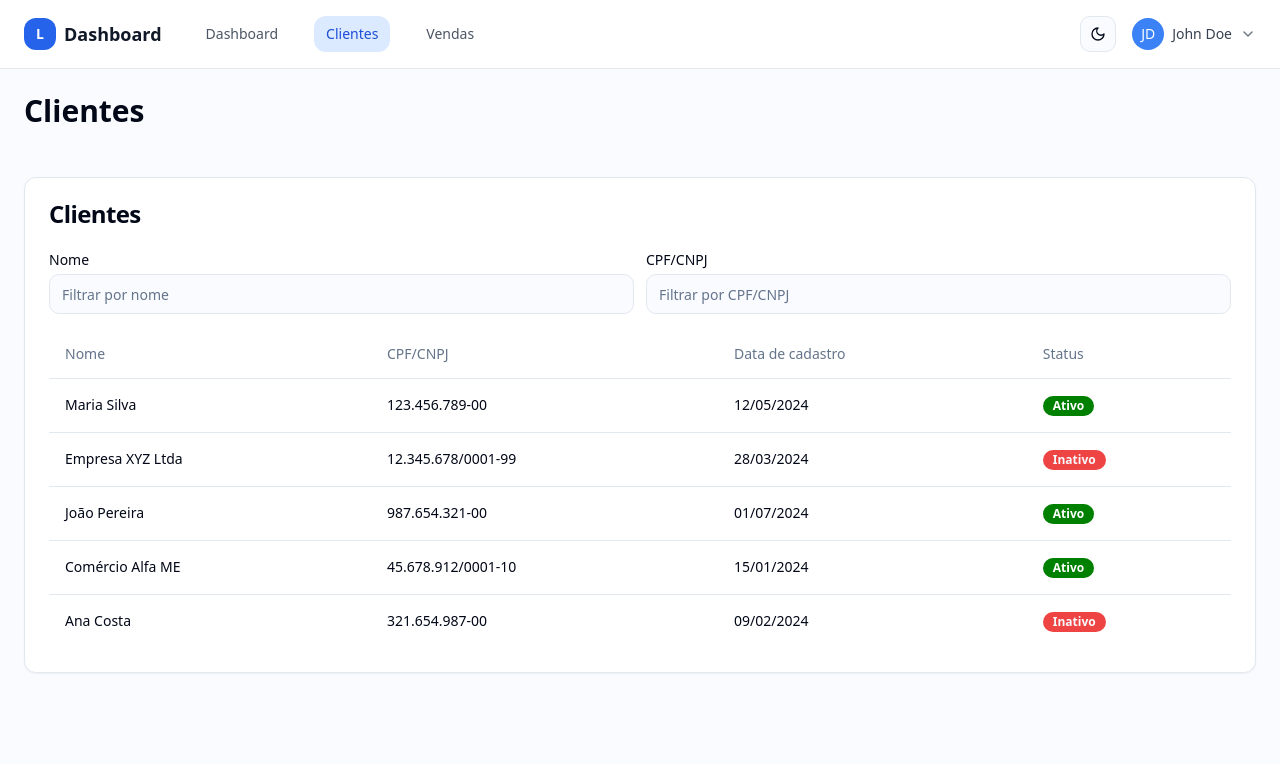
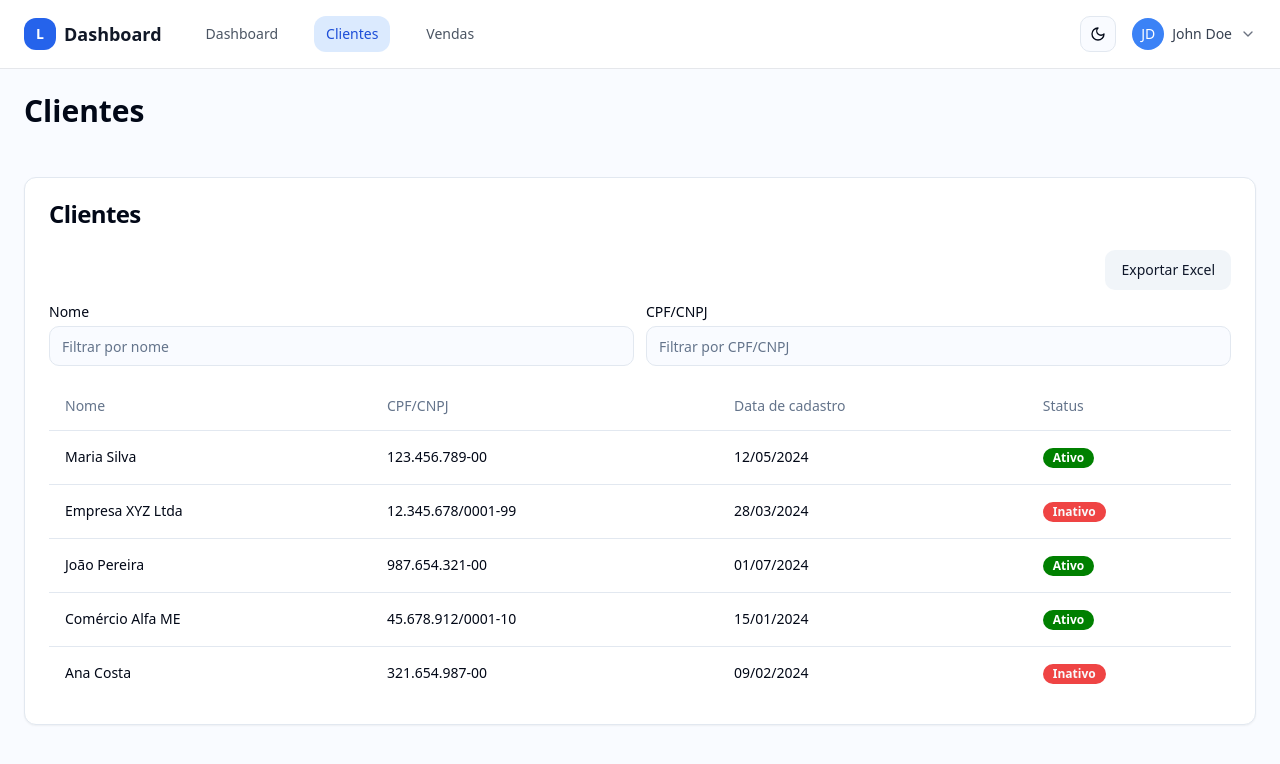
Before and after one commit to guilhermelr291/microbiz-performance-hub-63, a React (Vite) app: page /clientes in a window 1280 px wide. Shown: the top 764 px of the page. Built offline with nearby package versions, Linux system fonts and the light colour scheme.

Commit message:
Add export button to clients table
Add a button to the clients table that exports the client list to an Excel file.

```diff
--- a/package.json
+++ b/package.json
@@ -60,6 +60,7 @@
     "tailwind-merge": "^2.5.2",
     "tailwindcss-animate": "^1.0.7",
     "vaul": "^0.9.3",
+    "xlsx": "^0.18.5",
     "zod": "^3.23.8"
   },
   "devDependencies": {
--- a/src/components/CustomersList.tsx
+++ b/src/components/CustomersList.tsx
@@ -3,7 +3,8 @@ import axios from 'axios';
 import { Card, CardContent, CardHeader, CardTitle } from '@/components/ui/card';
 import { Table, TableBody, TableCell, TableHead, TableHeader, TableRow } from '@/components/ui/table';
 import { Input } from '@/components/ui/input';
-
+import { Button } from '@/components/ui/button';
+import * as XLSX from 'xlsx';
 export type CustomerStatus = 'ativo' | 'inativo';
 
 export interface Customer {
@@ -65,6 +66,22 @@ const CustomersList = () => {
     });
   }, [customers, nome, documento]);
 
+  const dataToExport = useMemo(() =>
+    rows.map((c) => ({
+      'Nome': c.nome,
+      'CPF/CNPJ': c.documento,
+      'Data de Cadastro': new Date(c.dataCadastro).toLocaleDateString('pt-BR'),
+      'Status': c.status === 'ativo' ? 'Ativo' : 'Inativo',
+    })),
+  [rows]);
+
+  const handleExport = () => {
+    const ws = XLSX.utils.json_to_sheet(dataToExport);
+    const wb = XLSX.utils.book_new();
+    XLSX.utils.book_append_sheet(wb, ws, 'Clientes');
+    XLSX.writeFile(wb, `clientes_${new Date().toISOString().slice(0,10)}.xlsx`);
+  };
+
   return (
     <section className="w-full">
       <Card>
@@ -72,6 +89,11 @@ const CustomersList = () => {
           <CardTitle>Clientes</CardTitle>
         </CardHeader>
         <CardContent>
+          <div className="flex justify-end mb-3">
+            <Button variant="secondary" onClick={handleExport} aria-label="Exportar lista de clientes para Excel">
+              Exportar Excel
+            </Button>
+          </div>
           <div className="grid grid-cols-1 md:grid-cols-2 gap-3 mb-4">
             <div>
               <label className="block text-sm font-medium mb-1">Nome</label>
```
Also changed, not shown: 1 other file (tests, documents, lock files or other folders).
